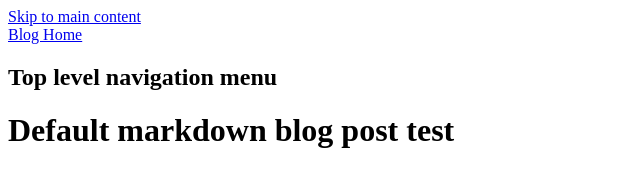
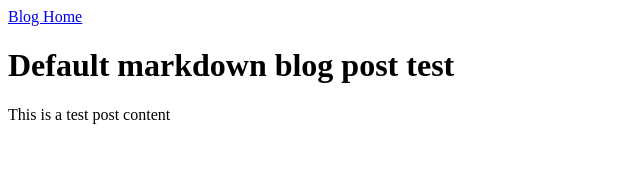
Before and after one commit to DanM-Flick/danm-flick.github.io, an Eleventy site: page content/blog/test-post.md in a window 1280 px wide. Shown: the whole page, without its empty margins (0-640 px from the left). Built offline with nearby package versions, Linux system fonts and the light colour scheme; Eleventy itself is replaced by a stand-in of ours; files that its build step writes are made by us from their sources.

Commit message:
set up style loading

```diff
--- a/_includes/layouts/base.njk
+++ b/_includes/layouts/base.njk
@@ -5,6 +5,7 @@
 		<meta name="viewport" content="width=device-width, initial-scale=1.0">
 		<title>{{ title or "Dan Morrison Flick Blog" }}</title>
 		<meta name="description" content="{{ description or "Short write ups of interesting things I learn that the wider Flick engineering team might be able to make use of too." }}">
+		<link rel="stylesheet" href="/assets/styles.css">
 	</head>
 	<body>
 		<a href="#skip" class="visually-hidden">Skip to main content</a>
--- /dev/null
+++ b/assets/styles.css
@@ -0,0 +1,9 @@
+.visually-hidden {
+	clip: rect(0 0 0 0);
+	clip-path: inset(50%);
+	height: 1px;
+	overflow: hidden;
+	position: absolute;
+	white-space: nowrap;
+	width: 1px;
+}
--- a/content/blog/test-post.md
+++ b/content/blog/test-post.md
@@ -2,3 +2,5 @@
 layout: layouts/post.njk
 title: Default markdown blog post test
 ---
+
+This is a test post content
--- a/eleventy.config.js
+++ b/eleventy.config.js
@@ -1,4 +1,5 @@
 module.exports = function(eleventyConfig) {
+	eleventyConfig.addPassthroughCopy("./assets/styles.css");
 	return {
 		dir: {
 			input: "content",
```
